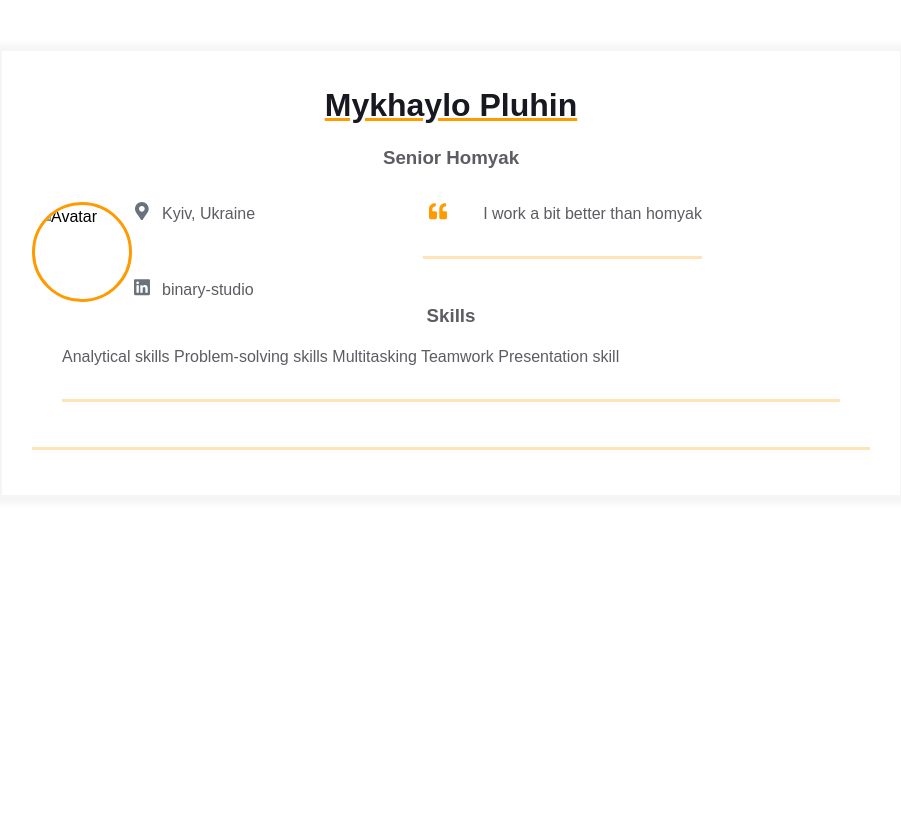
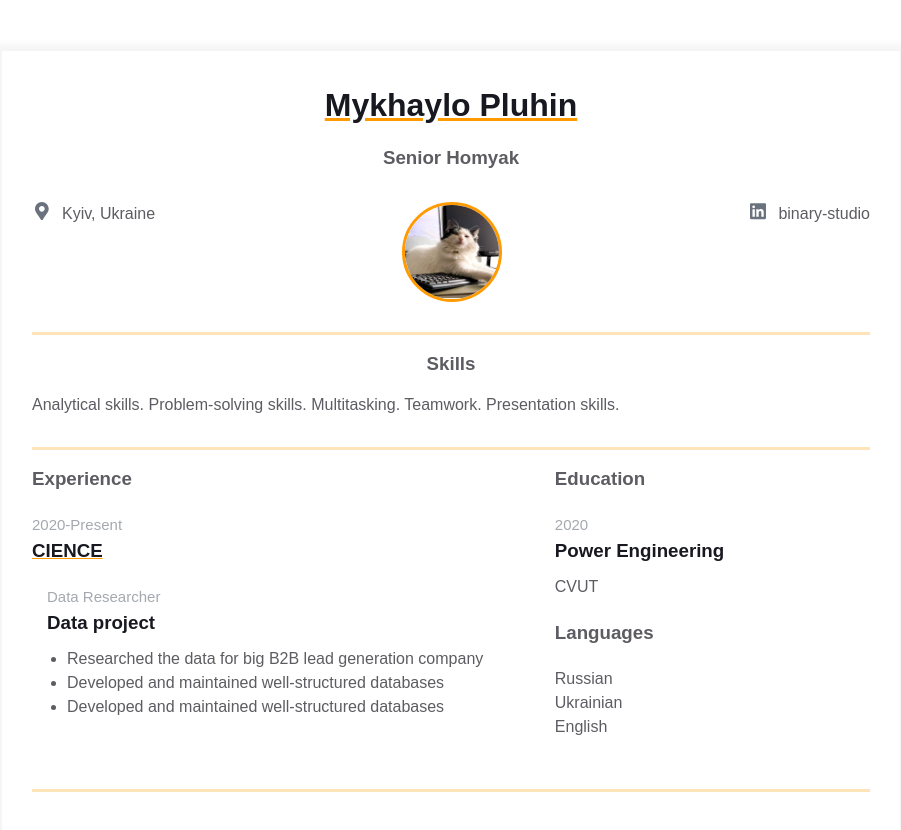
Before and after one commit to MishaPluhin/homepage, a plain HTML site: page index.html in a window 1280 px wide. Shown: the whole page, without its empty margins (189-1090 px from the left). Before the commit the page ends 800 px from the top, so only its background shows below. Drawn offline with Linux system fonts and the light colour scheme.

Commit message:
added assets and body

```diff
--- a/index.html
+++ b/index.html
@@ -15,12 +15,6 @@
                 <h3 class="contact-info__sub-header">Senior Homyak</h3>
 
                 <div class="contact_info_container fh">
-                    <div class="contact-info__block"></div>
-
-                    <div class="contact-info__block contact-info__block--center">
-                        <img class="contact-info__avatar" src="assets/avatar.png" alt="Avatar">
-                    </div>
-
                     <div class="contact-info__block">
                         <a href="" rel="author" class="contact-info__item">
                             <div class="contact-info__item-icon-wrapper">
@@ -32,6 +26,13 @@
                             </div>
                             <span>Kyiv, Ukraine</span>
                         </a>
+                    </div>
+
+                    <div class="contact-info__block contact-info__block--center">
+                        <img class="contact-info__avatar" src="assets/avatar.png" alt="Avatar">
+                    </div>
+
+                    <div class="contact-info__block">
                         <a href="https://ua.linkedin.com/company/binary-studio_241166" rel="author" class="contact-info__item">
                             <div class="contact-info__item-icon-wrapper">
                                 <svg class="contact-info__item-icon" xmlns="http://www.w3.org/2000/svg" viewBox="0 0 448 512">
@@ -43,43 +44,80 @@
                             <span>binary-studio</span>
                         </a>
                     </div>
-                    <div class="container">
-                        <div class="resume__block">
-                            <div class="intro">
-                                <div class="intro__icon-wrapper">
-                                    <svg class="intro__icon" xmlns="http://www.w3.org/2000/svg" viewBox="0 0 512 512">
-                                        <path
-                                                d="M464 256h-80v-64c0-35.3 28.7-64 64-64h8c13.3 0 24-10.7 24-24V56c0-13.3-10.7-24-24-24h-8c-88.4 0-160 71.6-160 160v240c0 26.5 21.5 48 48 48h128c26.5 0 48-21.5 48-48V304c0-26.5-21.5-48-48-48zm-288 0H96v-64c0-35.3 28.7-64 64-64h8c13.3 0 24-10.7 24-24V56c0-13.3-10.7-24-24-24h-8C71.6 32 0 103.6 0 192v240c0 26.5 21.5 48 48 48h128c26.5 0 48-21.5 48-48V304c0-26.5-21.5-48-48-48z">
-                                        </path>
-                                    </svg>
-                                </div>
-                                <p class="intro_text">
-                                    I work a bit better than homyak
-                                </p>
                 </div>
             </div>
         </div>
-                </div>
+
         <div class="container">
             <div class="resume__block">
                 <div class="skills">
                     <h3 class="skills__header">Skills</h3>
                     <p class="skills__text">
-                                Analytical skills
-                                Problem-solving skills
-                                Multitasking
-                                Teamwork
-                                Presentation skill
-                            </p>
+                        Analytical skills.
+                        Problem-solving skills.
+                        Multitasking.
+                        Teamwork.
+                        Presentation skills. </p>
                 </div>
             </div>
         </div>
 
+        <div class="container">
+            <div class="resume__block">
+                <div class="main-info fh">
 
+                    <div class="experiences">
+                        <h3 class="experiences__header">Experience</h3>
+                        <div class="experiences__company">
+                            <div class="experiences__company-header">
+                                <span class="experiences__company-header-durability">2020-Present</span>
+                                <h3 class="experiences__company-header-name">CIENCE</h3>
+                            </div>
+
+                            <div class="experiences__company-project">
+                                <span class="experiences__company-project-role">Data Researcher</span>
+                                <h3 class="experiences__company-project-name">Data project</h3>
+                                <ul class="experiences__company-project-responsibilities">
+                                    <li>Researched the data for big B2B lead generation company
+                                    </li>
+                                    <li>Developed and maintained well-structured databases
+                                    </li>
+                                    <li>Developed and maintained well-structured databases
+                                    </li>
+                                </ul>
+                            </div>
+                        </div>
+                    </div>
+
+                    <div class="additional-info fv">
+                        <div class="additional-info__education">
+                            <h3 class="additional-info__education-header">Education</h3>
+                            <div class="additional-info__education-university">
+                                <span class="additional-info__education-university-durability">2020</span>
+                                <h3 class="additional-info__education-university-speciality">Power Engineering</h3>
+                                <p class="additional-info__education-university-name">CVUT</p>
+                            </div>
+                        </div>
+
+                        <div class="additional-info__languages">
+                            <h3 class="additional-info__languages-header">Languages</h3>
+                            <p class="additional-info__languages-item">
+                                Russian
+                            </p>
+                            <p class="additional-info__languages-item">
+                                Ukrainian
+                            </p>
+                            <p class="additional-info__languages-item">
+                                English
+                            </p>
+                        </div>
 
                     </div>
                 </div>
             </div>
+        </div>
+
+    </div>
 </main>
 </body>
 </html>
```
Also changed, not shown: assets/avatar.PNG (added). Lines whose indentation alone changed are shown as unchanged.
